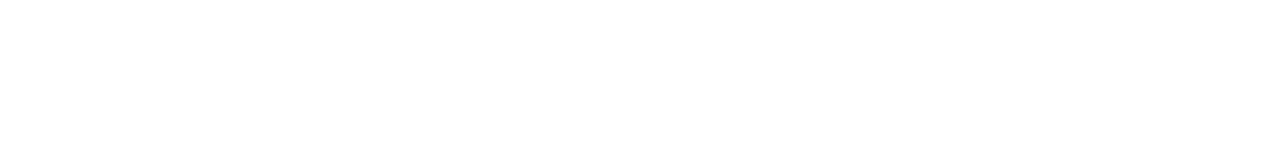
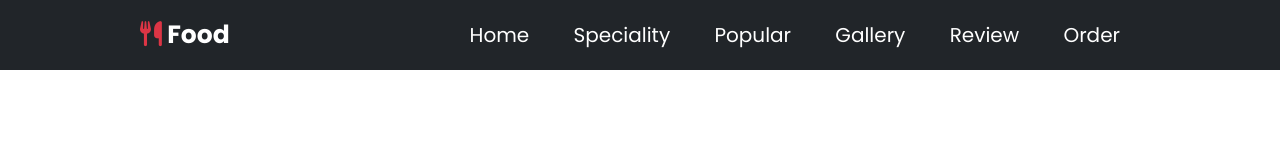
Before and after one commit to Afroza-Nipa/Assignment-2, a plain HTML site: page index.html in a window 1280 px wide. Drawn offline with Linux system fonts and the light colour scheme.

Commit message:
navbar complete

```diff
--- a/index.html
+++ b/index.html
@@ -14,7 +14,40 @@
     <link rel="preconnect" href="https://fonts.gstatic.com" crossorigin>
     <link href="https://fonts.googleapis.com/css2?family=Inter:wght@200;300;600;700&family=Poppins:wght@400;500;700;800;900&family=Roboto:wght@300&display=swap" rel="stylesheet">
 
+</head>
+<body>
 
 
 
-</head>
+ <!--   Header section start hear-->
+
+ <header class="header-container">
+    <nav>
+
+
+        <h5> <span ><i class="fa-solid fa-utensils"></i> </span>  Food   </h5>
+
+     <div class="nav-menu">
+        <a href="">Home</a>
+        <a href="">Speciality</a>
+        <a href="">Popular</a>
+        <a href="">Gallery</a>
+        <a href="">Review</a>
+        <a href="">Order</a>
+
+     </div>
+    </nav>
+
+ </header>
+    <!--   Header section end hear-->
+
+
+
+
+
+
+
+
+
+
+</body>
--- a/style.css
+++ b/style.css
@@ -4,3 +4,35 @@ body {
   padding: 0;
   box-sizing: border-box;
 }
+/* Header section start hear*/
+.header-container {
+    background-color: #212529;
+  }
+
+  .header-container nav {
+    display: flex;
+    justify-content: space-between;
+    margin: 0 auto;
+    height: 70px;
+    width: 1000px;
+    align-items: center;
+  }
+  .nav-menu a {
+    color: white;
+    padding: 0 20px;
+    text-decoration: none;
+    font-size: 20px;
+    align-items: center;
+  }
+
+  nav i {
+    color: #dc3545;
+  }
+
+  nav h5 {
+    font-size: 25px;
+
+    color: white;
+  }
+
+  /* Header section start hear*/
```
